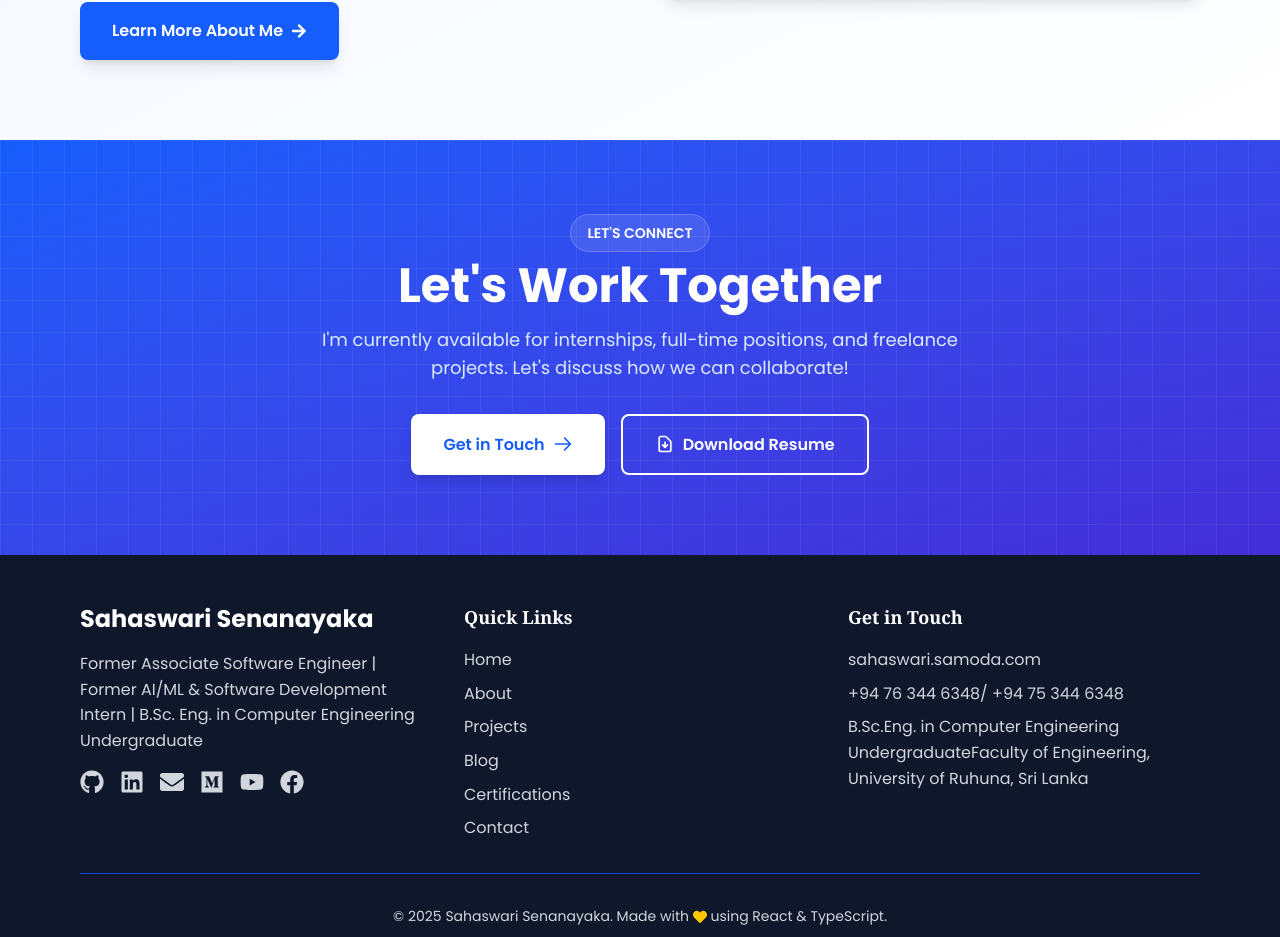
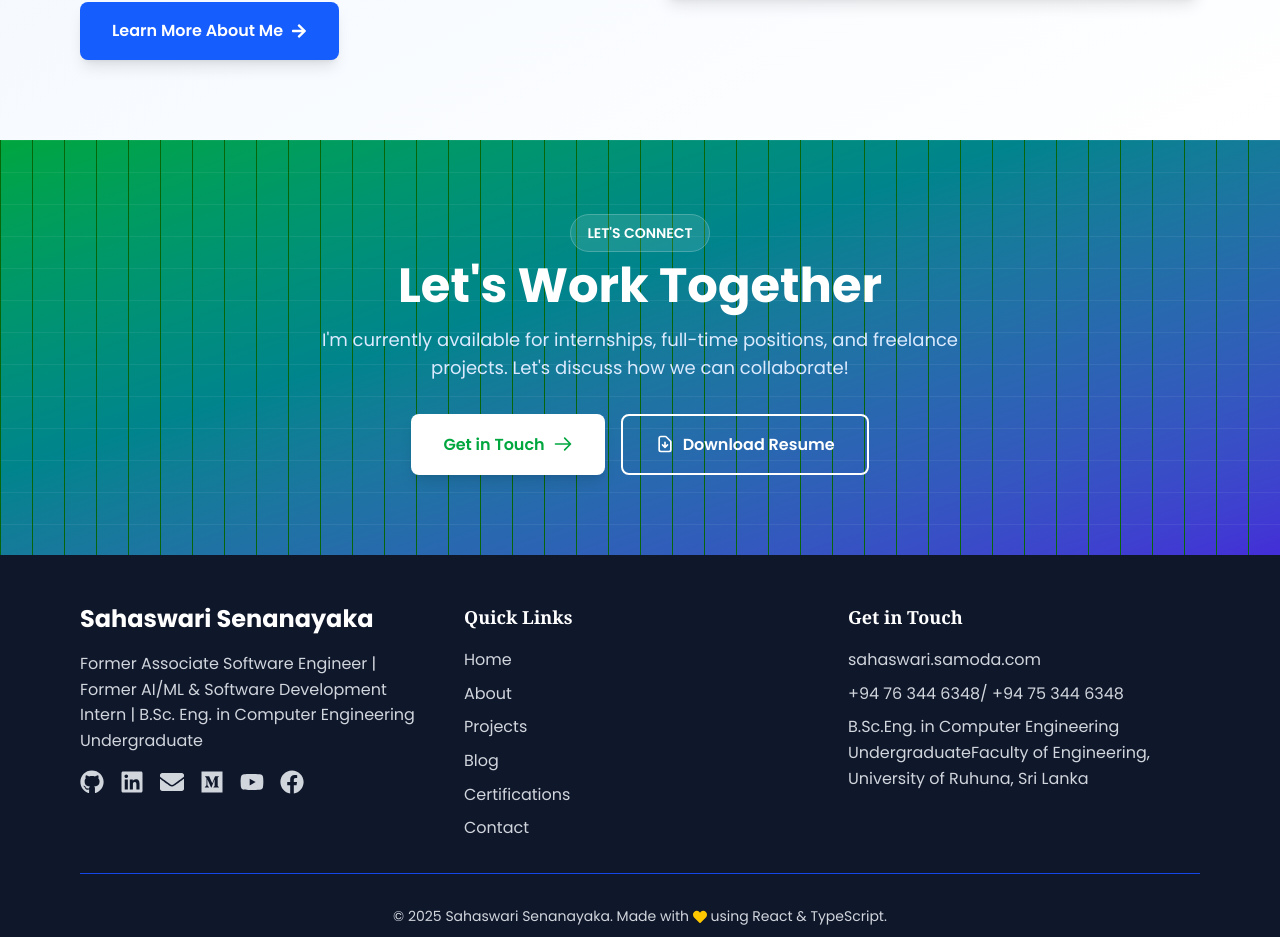
Before and after one commit to Sahaswari/my-portfolio-website, a React (Vite) app: page / in a window 1280 px wide. Shown: the part 3068-4005 px from the top of the page. Built offline with nearby package versions, Linux system fonts and the light colour scheme.

Commit message:
fix: update Hero component's alt text and modify CTA section styles for improved accessibility and aesthetics

```diff
--- a/src/components/Hero.tsx
+++ b/src/components/Hero.tsx
@@ -74,7 +74,7 @@ export default function Hero() {
                 <div className="relative w-full h-full rounded-xl overflow-hidden">
                   <img
                     src={profileImage}
-                    alt="Sahaswari Samoda"
+                    alt="Sahaswari Senanayaka"
                     className="w-full h-full object-cover"
                     onError={(e) => {
                       const target = e.target as HTMLImageElement;
--- a/src/pages/Home.tsx
+++ b/src/pages/Home.tsx
@@ -151,13 +151,13 @@ export default function Home() {
       </section>
 
       {/* CTA Section */}
-      <section className="py-20 bg-gradient-to-br from-blue-600 to-indigo-700 relative overflow-hidden">
+      <section className="py-20 bg-gradient-to-br from-green-600 to-indigo-700 relative overflow-hidden">
         {/* Subtle Pattern */}
-        <div className="absolute inset-0 bg-[linear-gradient(to_right,#ffffff10_1px,transparent_1px),linear-gradient(to_bottom,#ffffff10_1px,transparent_1px)] bg-[size:32px_32px]"></div>
+        <div className="absolute inset-0 bg-[linear-gradient(to_right,#086608FC_1px,transparent_1px),linear-gradient(to_bottom,#ffffff10_1px,transparent_1px)] bg-[size:32px_32px]"></div>
 
         <div className="container mx-auto px-6 md:px-20 text-center relative z-10">
           <div className="inline-block mb-4">
-            <span className="px-4 py-2 bg-white/10 backdrop-blur-sm text-white text-sm font-semibold rounded-full border border-white/20">
+            <span className="px-4 py-2 bg-white/10 backdrop-green-sm text-white text-sm font-semibold rounded-full border border-white/20">
               LET'S CONNECT
             </span>
           </div>
@@ -171,7 +171,7 @@ export default function Home() {
           <div className="flex flex-wrap gap-4 justify-center">
             <Link
               to="/contact"
-              className="group px-8 py-4 bg-white text-blue-600 font-semibold rounded-lg hover:bg-blue-50 shadow-lg hover:shadow-xl transform hover:-translate-y-0.5 transition-all duration-200 flex items-center gap-2"
+              className="group px-8 py-4 bg-white text-green-600 font-semibold rounded-lg hover:bg-blue-50 shadow-lg hover:shadow-xl transform hover:-translate-y-0.5 transition-all duration-200 flex items-center gap-2"
             >
               Get in Touch
               <svg className="w-5 h-5 group-hover:translate-x-1 transition-transform" fill="none" stroke="currentColor" viewBox="0 0 24 24">
```
